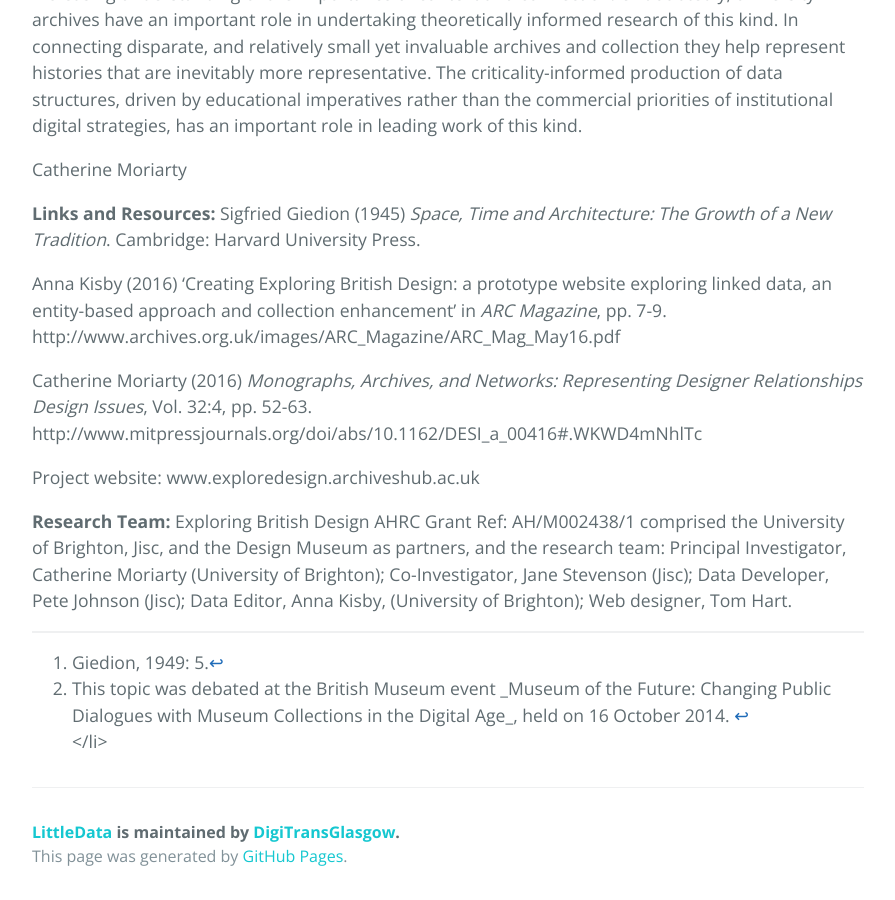
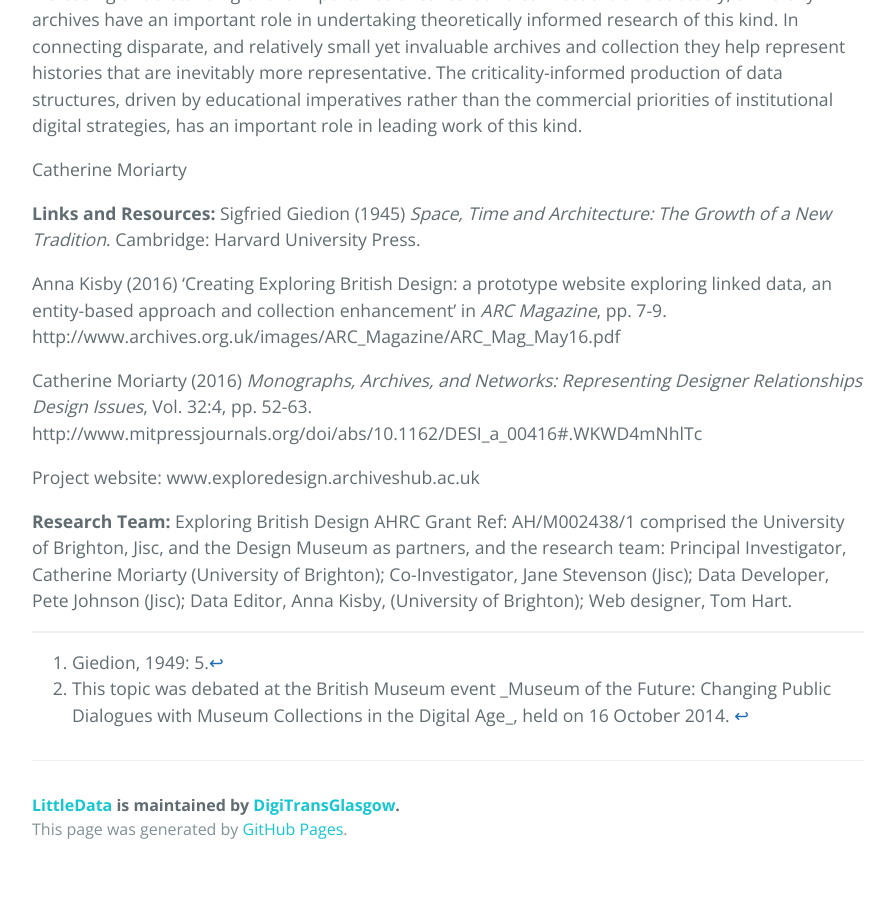
Before and after one commit to DigiTransGlasgow/LittleData, a Jekyll site: the page built from _contributions/06_ExploringBritishDesign.md, in a window 1280 px wide and 900 px high, scrolled down 3672 px. Shown: the whole window, without its empty margins (192-1087 px from the left). Built offline with Jekyll 4.4.1, drawn with Linux system fonts in a browser that asks for light colours; the repository's description, which GitHub fills in, is left out; after the commit the page ends 4545 px from its top, so only the background shows below that.

Commit message:
Update 06_ExploringBritishDesign.md

```diff
--- a/_contributions/06_ExploringBritishDesign.md
+++ b/_contributions/06_ExploringBritishDesign.md
@@ -51,5 +51,4 @@ Exploring British Design AHRC Grant Ref: AH/M002438/1 comprised the University o
 </li>
 <li id="fn2">This topic was debated at the British Museum event _Museum of the Future: Changing Public Dialogues with Museum Collections in the Digital Age_, held on 16 October 2014. <a href="#fnref2">↩</a>
 </li>
-</li>
 </ol>
```
